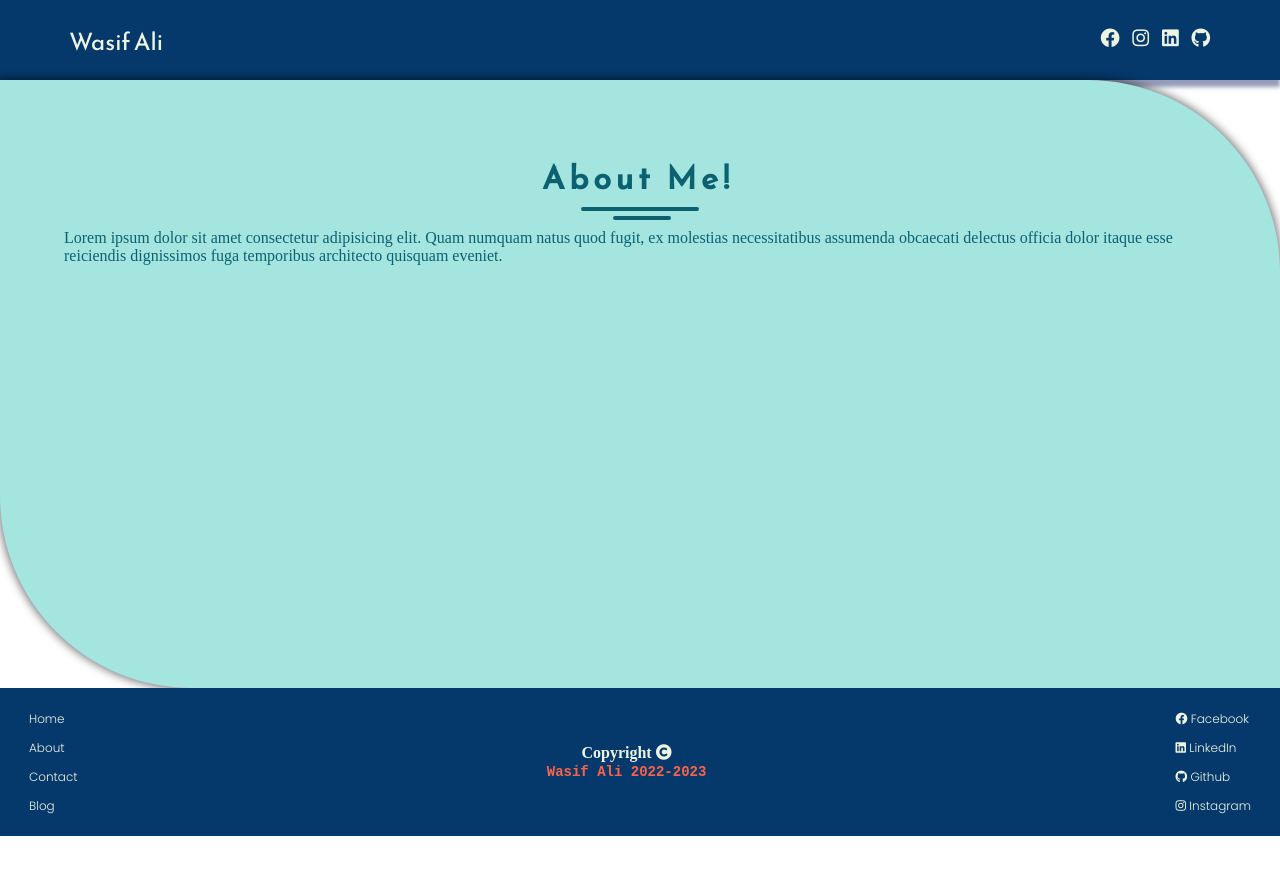
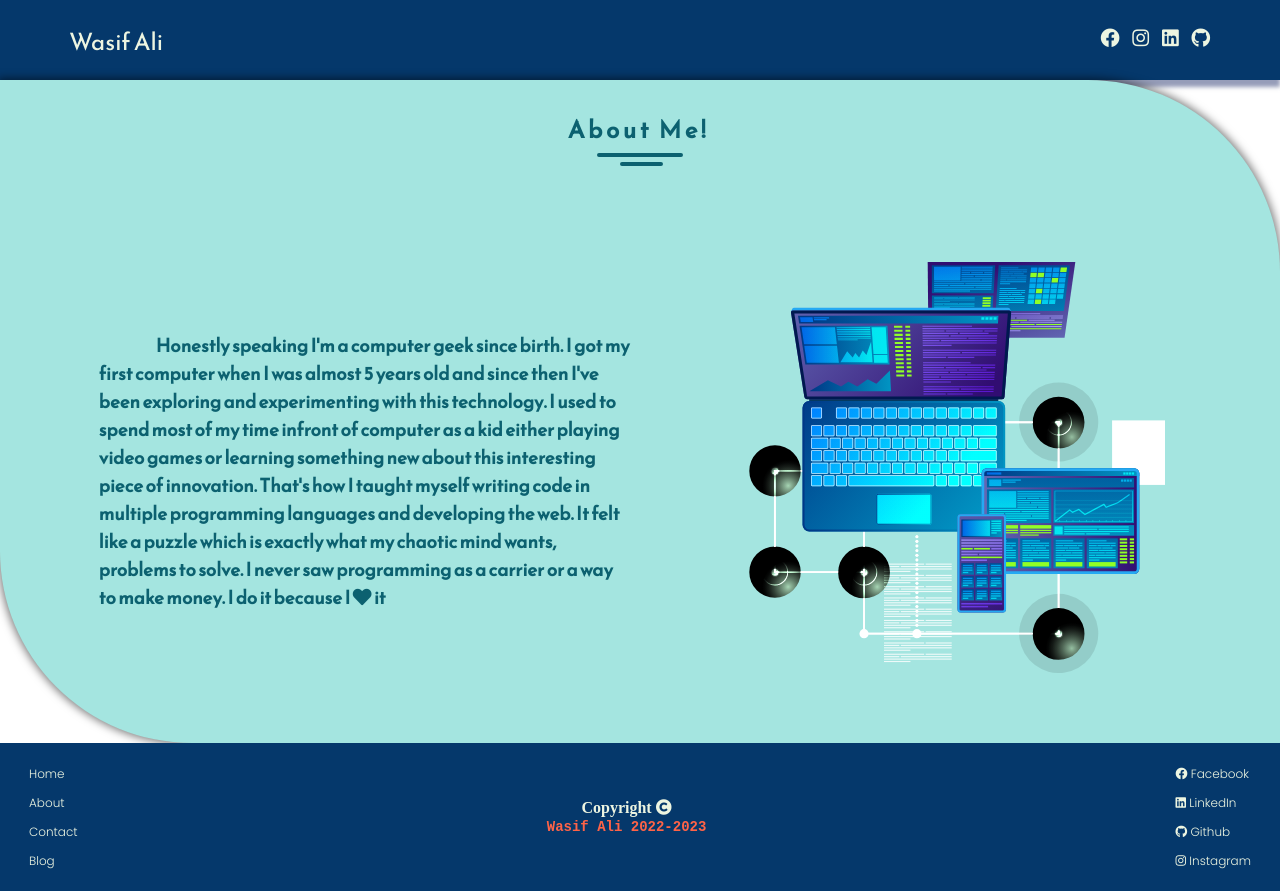
Before and after one commit to WaxifAlee/portfolio, a React (Create React App) app: page /about in a window 1280 px wide. Before the commit the page ends 836 px from the top, so only its background shows below. Built offline with nearby package versions, Linux system fonts and the light colour scheme.

Commit message:
aboutpage half completed

```diff
--- a/src/pages/About/About.css
+++ b/src/pages/About/About.css
@@ -8,16 +8,49 @@
 }
 
 .--section__elements-container {
-  padding: 4rem;
   display: flex;
+  align-items: center;
   justify-content: center;
-  align-items: center;
   flex-direction: column;
   color: #0c6170;
+  font-family: "Reem Kufi";
 }
 
-.--section__elements-container > .about-me-text-container > h2 {
-  font-family: "Reem Kufi";
-  font-size: 2em;
-  word-spacing: 3px;
+.about-me-text-container {
+  padding: 2rem;
 }
+
+.section-main-container {
+  padding: 3rem;
+  display: flex;
+  justify-content: space-around;
+  align-items: center;
+  flex-wrap: wrap;
+}
+
+.section-main-container > .section_text {
+  max-width: 45%;
+  overflow-y: auto;
+}
+
+.section-main-container img {
+  width: 28rem;
+  padding: 1rem;
+}
+
+@media (max-width: 768px) {
+  .section-main-container > .section_text {
+    max-width: 60%;
+    max-height: 250px;
+  }
+  .section-main-container img {
+    width: 20rem;
+    padding: 1rem;
+  }
+}
+@media (max-width: 376px) {
+  .section-main-container img {
+    width: 18rem;
+    padding: 1rem;
+  }
+}
--- a/src/pages/About/About.jsx
+++ b/src/pages/About/About.jsx
@@ -1,5 +1,6 @@
 import React from "react";
 import "./About.css"
+import ComputerGraphics from "../../assets/computer.svg"
 
 const About = () => {
   return (
@@ -12,12 +13,20 @@ const About = () => {
               <hr style={{width:"60%", textAlign:"center", marginLeft:"20%", marginTop: "5px", border: "2px solid #0C6170", borderRadius: "5px"}} />
               <hr style={{width:"30%", textAlign:"center", marginLeft:"36%", marginTop: "5px", border: "2px solid #0C6170", borderRadius: "5px"}} />
             </div>
-            <div className="section-main-elements">
-              <div className="--section__elements-container-text">
-                <p>Lorem ipsum dolor sit amet consectetur adipisicing elit. Quam numquam natus quod fugit, ex molestias necessitatibus assumenda obcaecati delectus officia dolor itaque esse reiciendis dignissimos fuga temporibus architecto quisquam eveniet.</p>
+            <div className="section-main-container">
+              <div className="section_text">
+                <h3><span style={{visibility: "hidden"}}>_____</span>Honestly speaking I'm a computer geek since birth. I got my first computer
+                 when I was almost 5 years old and since then I've been exploring and experimenting with this technology.
+                 I used to spend most of my time infront of computer as a kid either playing video games or learning something new
+                 about this interesting piece of innovation. That's how I taught myself writing code in multiple programming languages
+                  and developing the web. It felt like a puzzle which is exactly what my chaotic mind wants, problems to solve. I never saw
+                   programming as a carrier or a way to make money. I do it because I  <i className="fas fa-heart"></i>  it</h3>
               </div>
-              <div className="--section__elements-container-image"></div>
+              <div className="section-graphics">
+                <img src={ComputerGraphics} alt="" />
+              </div>
             </div>
+
           </div>
         </section>
       </div>
```
